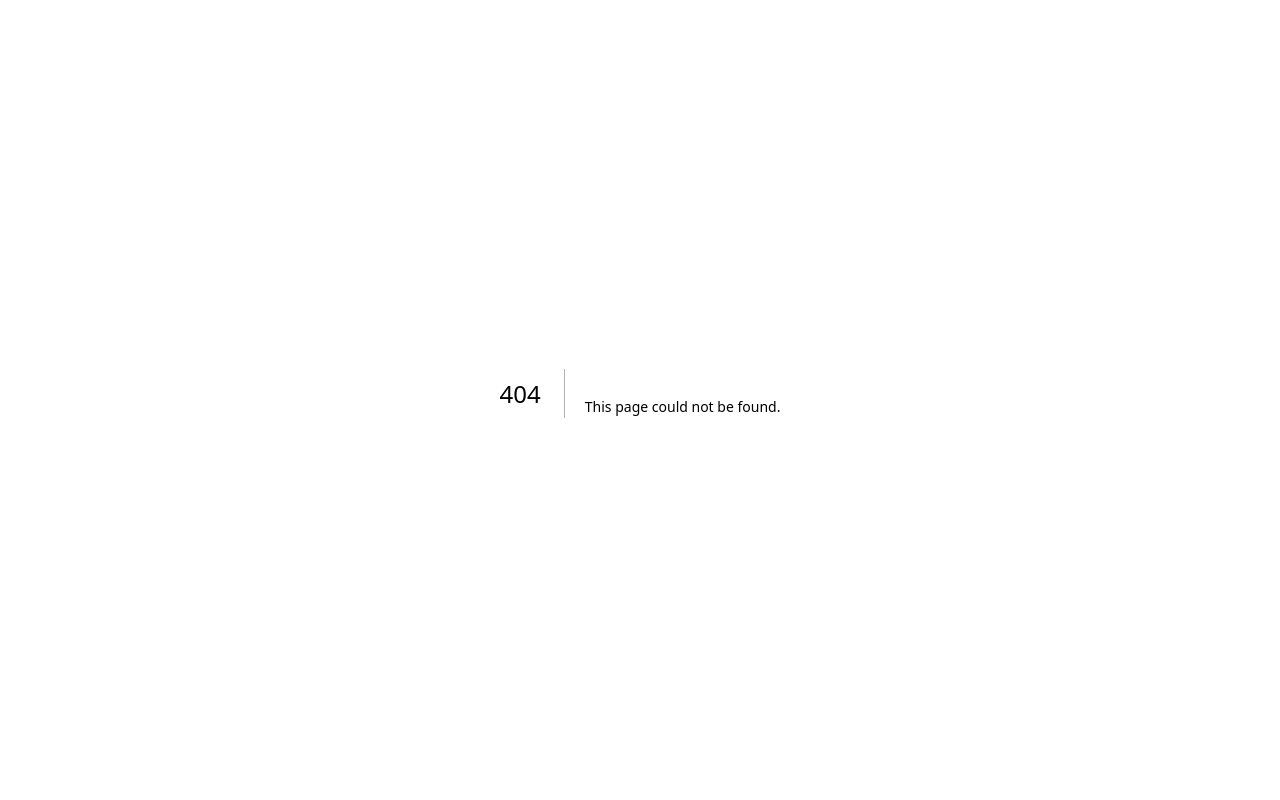
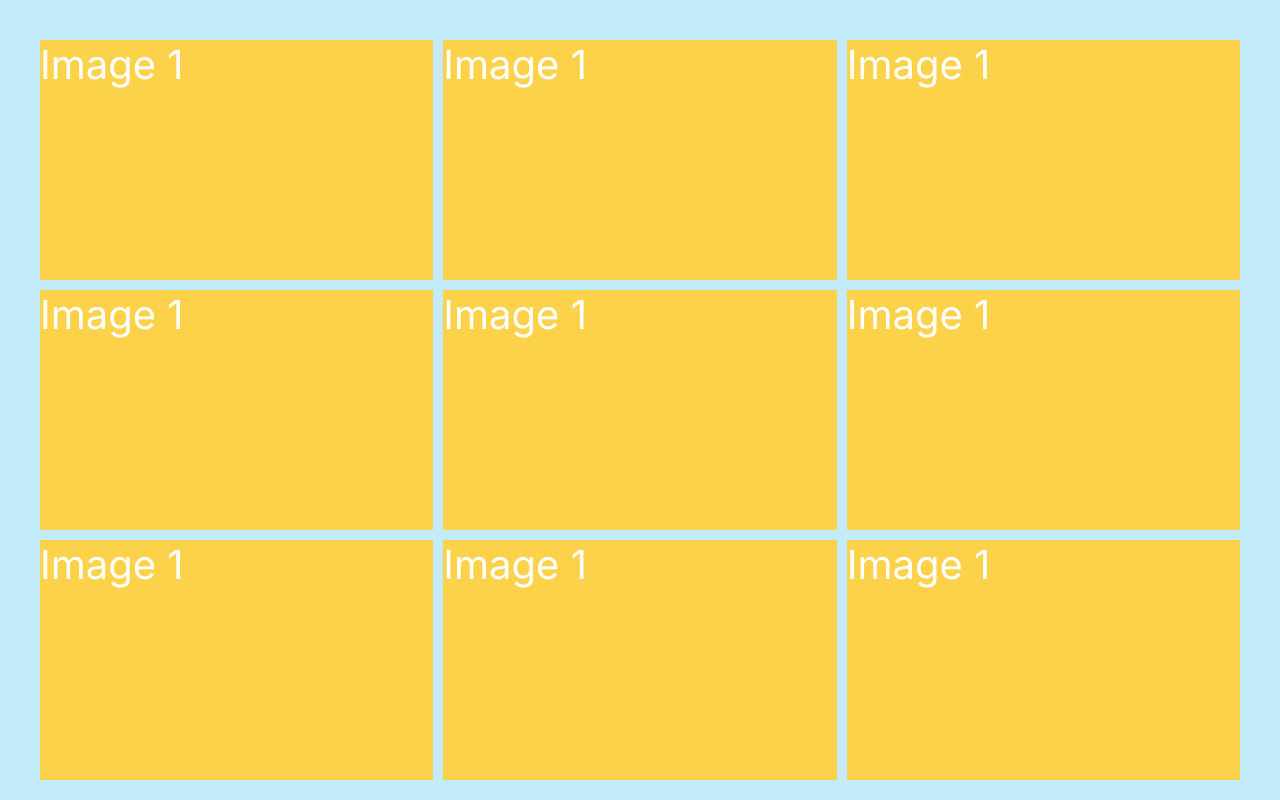
Before and after one commit to Keylogger-hash/react-flex-vs-grid, a Next.js app: page /grid in a window 1280 px wide. Before the commit this address had no page. Built offline with nearby package versions, Linux system fonts and the light colour scheme.

Commit message:
Add route grid

```diff
--- /dev/null
+++ b/src/app/grid/grid.css
@@ -0,0 +1,3 @@
+.grid_item{
+    background-color: #fcd24a;
+}
--- /dev/null
+++ b/src/app/grid/grid.tsx
@@ -0,0 +1,9 @@
+import './grid.css'
+export default function GridElement(){
+    let grid_element = 'grid_item'
+    return (
+        <div className={grid_element}>
+            Image 1
+        </div>
+    )
+}
--- /dev/null
+++ b/src/app/grid/page.module.css
@@ -0,0 +1,15 @@
+.grid_wrapper{
+    display: grid;
+    margin:40px;
+    grid-template-columns: 1fr 1fr 1fr;
+    grid-auto-rows: minmax(240px, auto);
+    grid-auto-columns: minmax(240px,auto);
+    grid-column-gap: 10px;
+    grid-row-gap:10px;
+}
+@media screen and (max-width:787px) {
+    .grid_wrapper{
+        display: grid;
+        grid-template-columns: 1fr;
+    }
+}
--- /dev/null
+++ b/src/app/grid/page.tsx
@@ -0,0 +1,48 @@
+import { ReactElement } from 'react'
+import { useState } from 'react';
+import styles from './page.module.css'
+import GridElement from './grid';
+
+export default function Grid(){
+    let count = 0;
+
+    let gridArray:ReactElement[] = new Array(9);
+    for(let i:number=2;i<11;i++){
+        gridArray.push(
+            <GridElement ></GridElement>
+        )
+        console.log(count)
+    }
+    return (
+        <div className={styles.grid_wrapper}>
+            {gridArray}
+            {/* <div>
+                Image
+            </div>
+            <div>
+                Image
+            </div>
+            <div>
+                Image
+            </div>
+            <div>
+                Image
+            </div>
+            <div>
+                Image
+            </div>
+            <div>
+                Image
+            </div>
+            <div>
+                Image
+            </div>
+            <div>
+                Image
+            </div>
+            <div>
+                Image
+            </div> */}
+        </div>
+    )
+}
```
